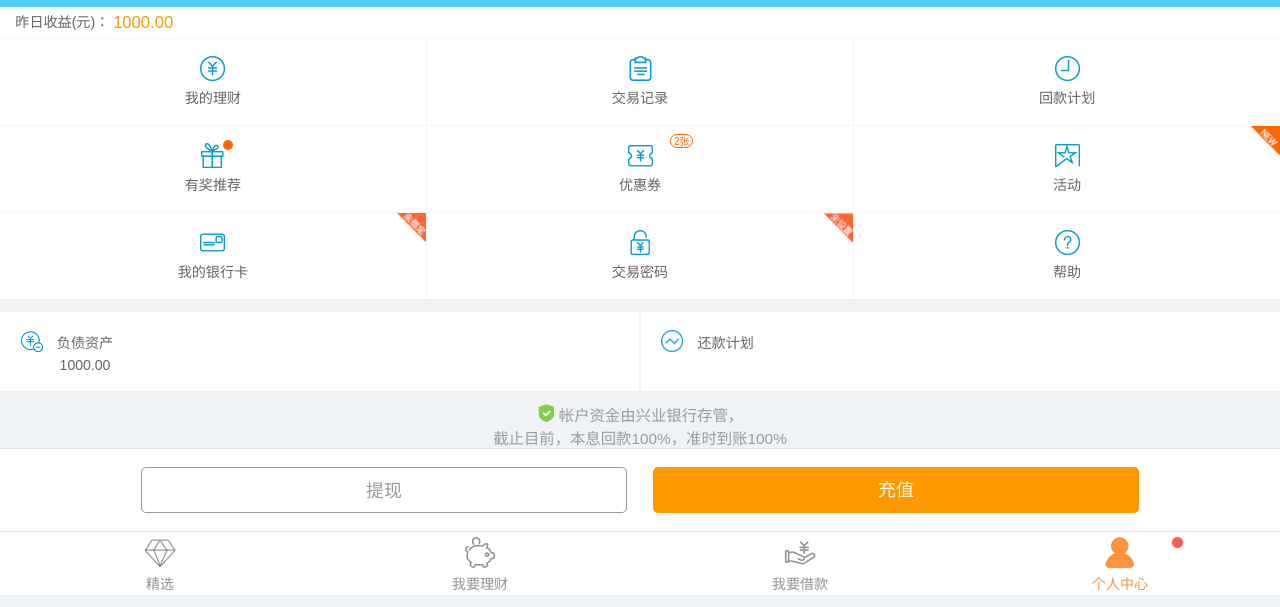
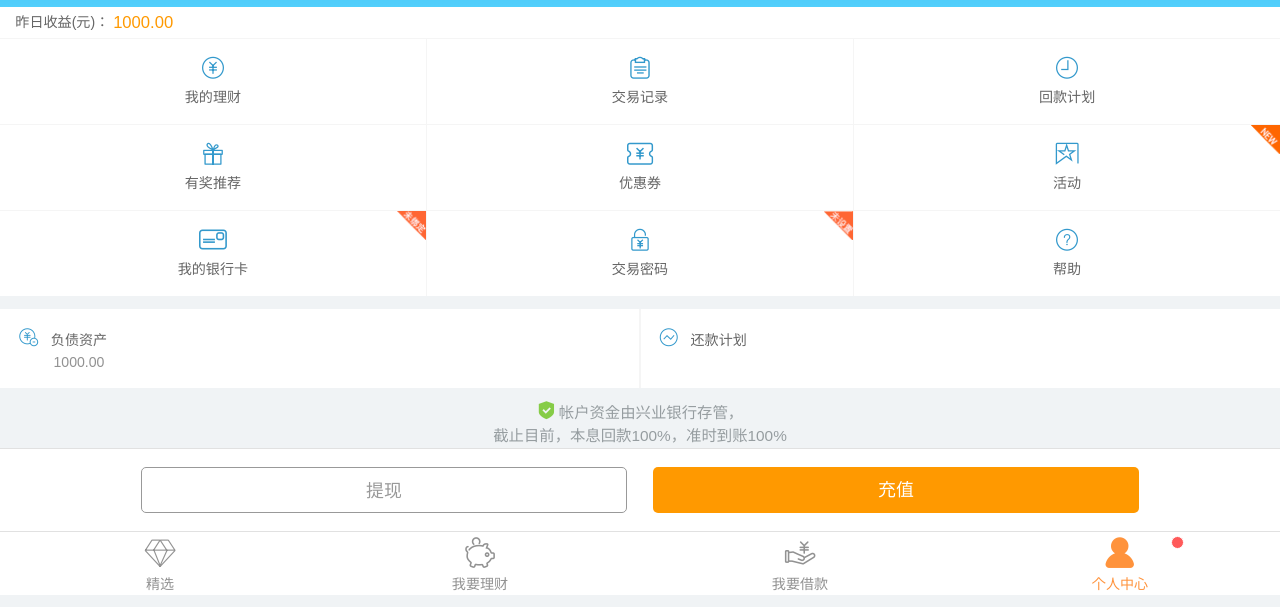
Before and after one commit to wudixiaochongzi/test, a plain HTML site: page index.html in a window 1280 px wide. Shown: the part 205-812 px from the top of the page. Drawn offline with Linux system fonts and the light colour scheme; files whose address does not match are found by name.

Commit message:
新个人中心

```diff
--- a/index.html
+++ b/index.html
@@ -77,29 +77,29 @@
                     <div class="my-options-row"></div>
                     <div class="wu-nine-box">
                         <a class="nine-box-list" href="">
-                            <div class="nine-box-icon nine-icon-1"></div>
+                            <div class="nine-box-icon iconfont">&#xe601;</div>
                             <div class="nine-box-title">我的理财</div>
                         </a>
                         <div class="my-options-col"></div>
                         <a class="nine-box-list" href="">
-                            <div class="nine-box-icon nine-icon-2"></div>
+                            <div class="nine-box-icon iconfont">&#xe600;</div>
                             <div class="nine-box-title">交易记录</div>
                         </a>
                         <div class="my-options-col"></div>
                         <a class="nine-box-list" href="">
-                            <div class="nine-box-icon nine-icon-3"></div>
+                            <div class="nine-box-icon iconfont">&#xe602;</div>
                             <div class="nine-box-title">回款计划</div>
                         </a>
                     </div>
                     <div class="my-options-row"></div>
                     <div class="wu-nine-box">
                         <a class="nine-box-list" href="">
-                            <div class="nine-box-icon nine-icon-4 award-message"></div>
+                            <div class="nine-box-icon iconfont award-message">&#xe605;</div>
                             <div class="nine-box-title">有奖推荐</div>
                         </a>
                         <div class="my-options-col"></div>
                         <a class="nine-box-list" href="">
-                            <div class="nine-box-icon nine-icon-5">
+                            <div class="nine-box-icon iconfont">&#xe60b;
                                 <div class="ticket-num"><span>2</span>张</div>
                             </div>
                             <div class="nine-box-title">优惠券</div>
@@ -107,7 +107,7 @@
                         <div class="my-options-col"></div>
                         <a class="nine-box-list" href="">
                             <div class="my-remind event-new"></div>
-                            <div class="nine-box-icon nine-icon-6"></div>
+                            <div class="nine-box-icon iconfont">&#xe603;</div>
                             <div class="nine-box-title">活动</div>
                         </a>
                     </div>
@@ -115,18 +115,18 @@
                     <div class="wu-nine-box">
                         <a class="nine-box-list" href="">
                             <div class="my-remind card-none"></div>
-                            <div class="nine-box-icon nine-icon-7"></div>
+                            <div class="nine-box-icon iconfont" style="font-size: 20px;">&#xe606;</div>
                             <div class="nine-box-title">我的银行卡</div>
                         </a>
                         <div class="my-options-col"></div>
                         <a class="nine-box-list" href="">
                             <div class="my-remind deal-psw"></div>
-                            <div class="nine-box-icon nine-icon-8"></div>
+                            <div class="nine-box-icon iconfont">&#xe607;</div>
                             <div class="nine-box-title">交易密码</div>
                         </a>
                         <div class="my-options-col"></div>
                         <a class="nine-box-list" href="帮助.html">
-                            <div class="nine-box-icon nine-icon-11"></div>
+                            <div class="nine-box-icon iconfont">&#xe60a;</div>
                             <div class="nine-box-title">帮助</div>
                         </a>
                     </div>
@@ -137,16 +137,16 @@
                 <section class="wu-my-options-2">
                     <div class="wu-nine-box">
                         <a class="nine-box-list" href="" style="padding-left: 0.75rem;">
-                            <div class="nine-box-icon nine-icon-9" style="background: url(img/nine-icon-9.png) no-repeat center; background-size: 22px; display: inline-block;vertical-align: top;"></div>
-                            <div class="nine-box-title" style="display: inline-block; margin-left: 0.3rem; padding-top: 0.2rem;vertical-align: top;">
+                            <div class="nine-box-icon iconfont">&#xe609;</div>
+                            <div class="nine-box-title">
                                 <div>负债资产</div>
-                                <div>1000.00</div>
+                                <div style="color: #929292">1000.00</div>
                             </div>
                         </a>
                         <div class="my-options-col"></div>
                         <a class="nine-box-list" href="" style="padding-left: 0.75rem;">
-                            <div class="nine-box-icon nine-icon-10" style="background: url(img/nine-icon-10.png) no-repeat center; background-size: 22px; display: inline-block;vertical-align: top;"></div>
-                            <div class="nine-box-title" style="display: inline-block; margin-left: 0.3rem; padding-top: 0.2rem;vertical-align: top;">还款计划</div>
+                            <div class="nine-box-icon iconfont">&#xe604;</div>
+                            <div class="nine-box-title">还款计划</div>
                         </a>
                     </div>
                 </section>
```
Also changed, not shown: css/global.css, fonts/iconfont.ttf, fonts/iconfont.woff, 2 other files.
